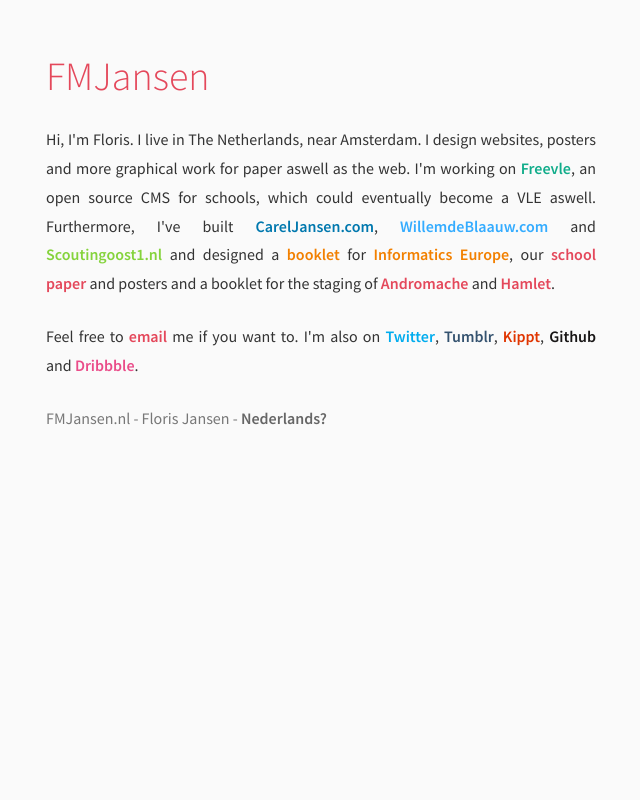
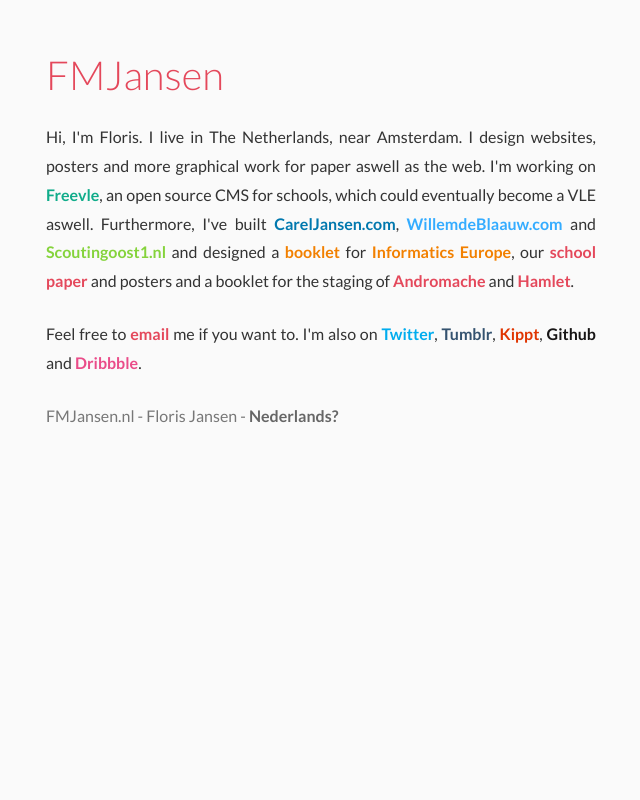
Before and after one commit to FMJansen/-archived-fmjansen.com, a PHP site: page / in a window 1280 px wide. Shown: the whole page, without its empty margins (82-722 px from the left). Run offline with PHP 8.4, Linux system fonts and the light colour scheme; data that the repository does not hold is empty.

Commit message:
replace Source Sans Pro with Lato

```diff
--- a/static/css/base.css
+++ b/static/css/base.css
@@ -1,9 +1,9 @@
-@import url(http://fonts.googleapis.com/css?family=Source+Sans+Pro:300,400,600);
+@import url(http://fonts.googleapis.com/css?family=Lato:300,400,700);
 body, html {
   margin: 0;
   padding: 0;
   background: #fafafa;
-  font-family: "Source Sans Pro", sans-serif;
+  font: 1em "Lato", sans-serif;
   color: #333;
   width: 100%;
   height: 100%;
--- a/static/css/base.scss
+++ b/static/css/base.scss
@@ -6,8 +6,8 @@
 }
 
 @mixin prefixify($style, $params) {
-	      #{$style}: $params;
-	   -o-#{$style}: $params;
+          #{$style}: $params;
+       -o-#{$style}: $params;
       -ms-#{$style}: $params;
      -moz-#{$style}: $params;
   -webkit-#{$style}: $params;
@@ -17,17 +17,16 @@
   @include prefixify(box-sizing, border-box);
 }
 
-$maincolor: #e4485b;
-$bodyfont: 'Source Sans Pro', sans-serif;
+$color: #e4485b;
+$face: 'Lato', sans-serif;
 
-
-@import url(http://fonts.googleapis.com/css?family=Source+Sans+Pro:300,400,600);
+@import url(http://fonts.googleapis.com/css?family=Lato:300,400,700);
 
 body, html {
   margin: 0;
   padding: 0;
   background: #fafafa;
-  font-family: $bodyfont;
+  font: 1em $face;
   color: #333;
   width: 100%;
   height: 100%;
@@ -37,11 +36,11 @@ body, html {
 
 /*STANDARD ELEMENTS*/
 ::selection {
-  background: $maincolor;
+  background: $color;
   color: white;
 }
 ::-moz-selection {
-  background: $maincolor;
+  background: $color;
   color: white;
 }
 
@@ -54,14 +53,14 @@ p {
 a {
   font-weight: 600;
   text-decoration: none;
-  color: $maincolor;
+  color: $color;
 
   &:hover {
     text-decoration: underline;
   }
 
   &:visited {
-    color: darken($maincolor, 10%);
+    color: darken($color, 10%);
   }
 
   /*EXTERNAL LINKS*/
@@ -121,7 +120,7 @@ header#main {
     word-wrap: normal;
 
     a {
-      color: $maincolor;
+      color: $color;
       text-decoration: none;
       font-weight: 300;
       position: relative;
@@ -140,7 +139,7 @@ header#main {
       }
       &:hover:before {
         height: 100%;
-        background: $maincolor;
+        background: $color;
       }
     }
   }
@@ -160,7 +159,7 @@ ol.nonum {
 }
 
 .lb-cancel {
-  border-color: $maincolor;
+  border-color: $color;
 }
 
 footer {
```
